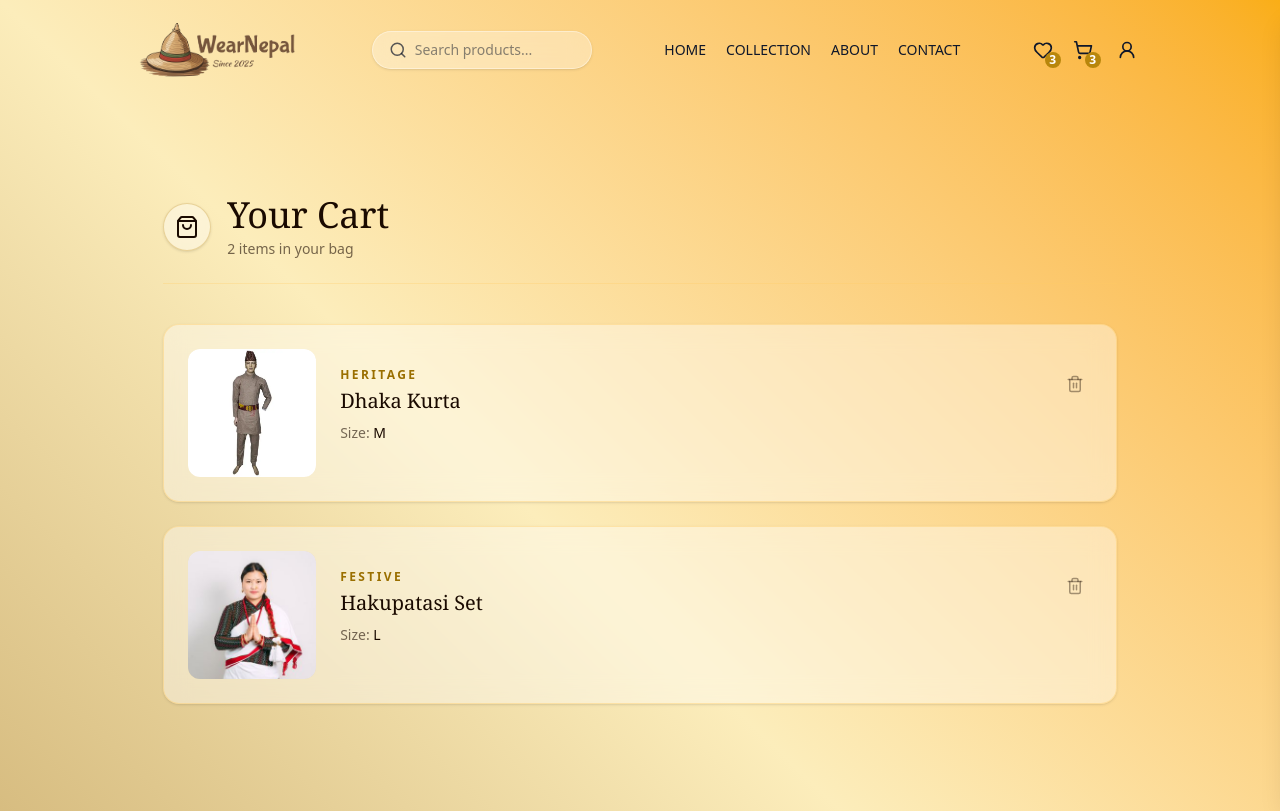
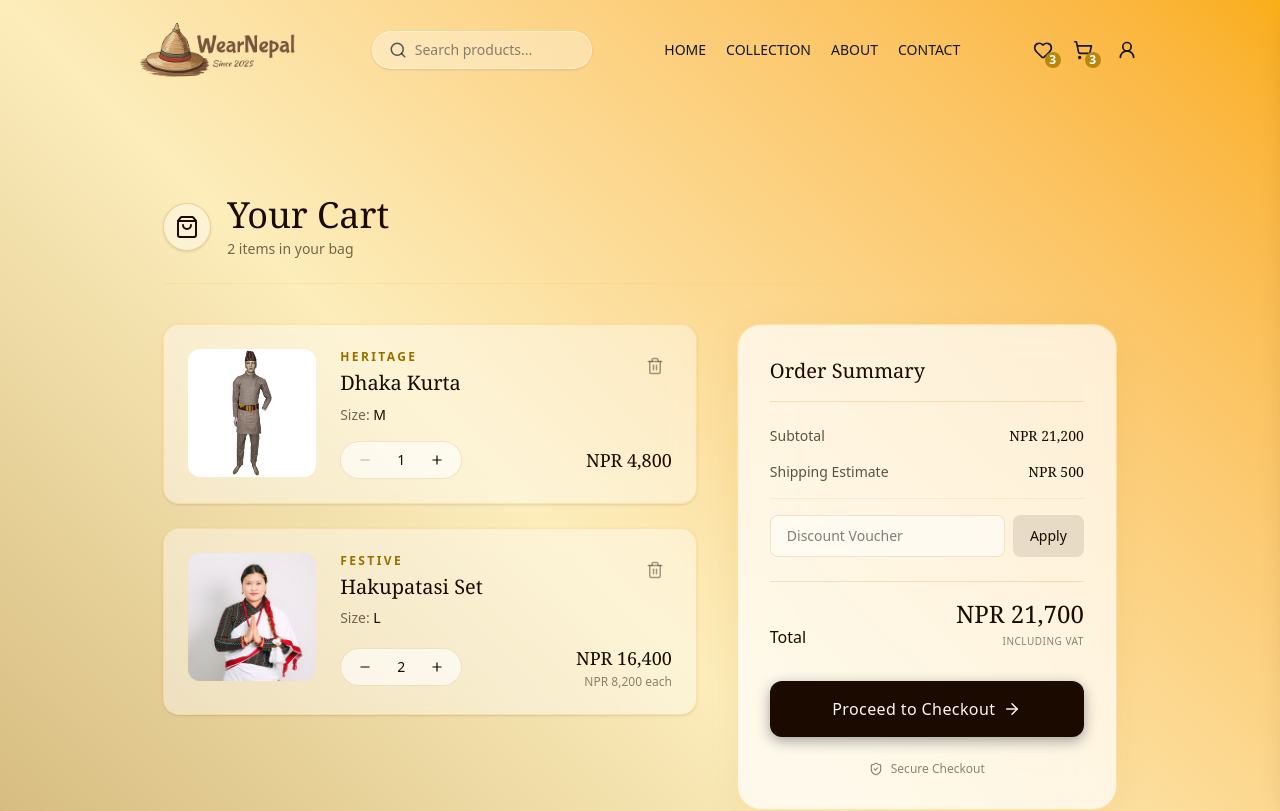
Before and after one commit to bijayjha2025/ECommerce, a React (Vite) app in the folder Frontend/: page /cart in a window 1280 px wide. Shown: the top 811 px of the page. Built offline with nearby package versions, Linux system fonts and the light colour scheme.

Commit message:
Setting up cart page, icons, amounts

```diff
--- a/Frontend/src/Pages/Cart.jsx
+++ b/Frontend/src/Pages/Cart.jsx
@@ -1,6 +1,6 @@
 import { useState } from 'react'
 import { collectionProducts } from '../Data/CollectionData';
-import { ShoppingBag, Trash2 } from 'lucide-react';
+import { ShoppingBag, Trash2, Minus, Plus, ArrowRight, ShieldCheck } from 'lucide-react';
 
 const Cart = () => {
   // Dummy data for cart items
@@ -70,13 +70,69 @@ const Cart = () => {
      </div>
      <p className="text-sm text-[var(--ink)]/60 mb-4">Size: <span className="font-medium text-[var(--ink)]">{item.size}</span></p>
 
+     <div className="flex items-center justify-between mt-auto">
+      <div className="flex items-center gap-3 bg-white/60 border border-[var(--gold)]/20 rounded-full px-3 py-1.5 w-max">
+       <button onClick={() => updateQuantity(item.id, item.quantity - 1)} className="w-6 h-6 flex items-center justify-center hover:bg-[var(--gold)]/20 rounded-full hover:text-[var(--gold-dark)] transition-colors disabled:opacity-30" disabled={item.quantity <= 1}>
+        <Minus size={14} />
+       </button>
 
+       <span className="w-6 text-center text-sm font-medium text-[var(--ink)]">{item.quantity}</span>
+
+       <button onClick={() => updateQuantity(item.id, item.quantity + 1)} className="w-6 h-6 flex items-center justify-center hover:bg-[var(--gold)]/20 rounded-full hover:text-[var(--gold-dark)] transition-colors">
+        <Plus size={14} />
+       </button>
+      </div>
+
+      <div className="text-right">
+       <p className="font-serif text-lg text-[var(--ink)]">NPR {(item.price * item.quantity).toLocaleString()}</p>
+       {item.quantity > 1 && (
+       <p className="text-xs text-[var(--ink)]/50 mt-0.5">NPR {item.price.toLocaleString()} each</p>
+        )}
+      </div>
+     </div>
      </div>
      </div>
      ))}
     </div>
 
+    <div className="w-full lg:w-[380px] flex-shrink-0">
+     <div className="bg-white/70 backdrop-blur-xl rounded-3xl p-8 border border-[var(--gold-light)]/50 shadow-[0_8px_32px_0_rgba(184,134,11,0.1)] sticky top-24">
+     <h3 className="text-xl font-serif text-[var(--ink)] mb-6 pb-4 border-b border-[var(--gold)]/20">Order Summary</h3>
 
+     <div className="space-y-4 mb-6 text-sm">
+      <div className="flex justify-between text-[var(--ink)]/70">
+       <span>Subtotal</span>
+       <span className="font-serif text-[var(--ink)]">NPR {subtotal.toLocaleString()}</span>
+      </div>
+     <div className="flex justify-between text-[var(--ink)]/70">
+      <span>Shipping Estimate</span>
+      <span className="font-serif text-[var(--ink)]">NPR {shipping.toLocaleString()}</span>
+     </div>
+
+     <div className="flex items-center gap-2 mt-4 pt-4 border-t border-[var(--gold)]/10">
+      <input type="text" placeholder="Discount Voucher" className="w-full bg-white/50 border border-[var(--gold)]/20 rounded-lg px-4 py-2.5 text-sm focus:outline-none focus:ring-1 focus:ring-[var(--gold)]" />
+      <button className="px-4 py-2.5 bg-[var(--ink)]/10 hover:bg-[var(--gold)]/20 text-[var(--ink)] rounded-lg text-sm font-medium transition-colors border border-transparent">Apply</button>
+     </div>
+     </div>
+
+     <div className="flex justify-between items-end mb-8 pt-4 border-t border-[var(--gold)]/20">
+      <span className="text-[var(--ink)] font-medium">Total</span>
+      <div className="text-right">
+       <span className="text-2xl font-serif text-[var(--ink)]">NPR {total.toLocaleString()}</span>
+       <p className="text-[10px] text-[var(--ink)]/50 mt-1 uppercase tracking-wider">Including VAT</p>
+      </div>
+     </div>
+
+     <button className="w-full py-4 bg-[var(--ink)] text-[var(--cream)] rounded-xl font-medium tracking-wide flex items-center justify-center gap-2 hover:bg-[var(--gold-dark)] focus:ring-4 focus:ring-[var(--gold)]/30 transition-all duration-300 group shadow-[0_4px_14px_0_rgba(15,23,42,0.39)]">Proceed to Checkout
+      <ArrowRight size={18} className="group-hover:translate-x-1 transition-transform" />
+     </button>
+
+     <div className="mt-6 flex items-center justify-center gap-2 text-[var(--ink)]/50 text-xs">
+      <ShieldCheck size={14} />
+      <span>Secure Checkout</span>
+     </div>
+     </div>
+     </div>
 
      </div>
     )}
```
Lines whose indentation alone changed are shown as unchanged.
